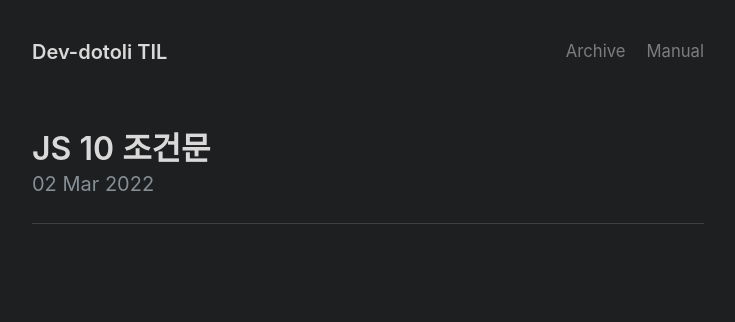
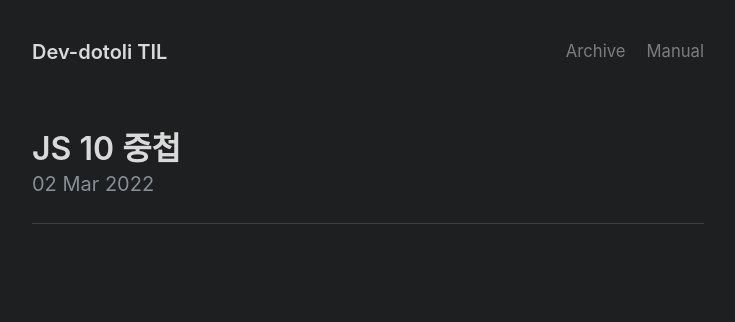
Before and after one commit to Dev-Dotoli/dev-dotoli.github.com, a Jekyll site: the page built from _posts/2022-03-02-JS-10-중첩.md, in a window 1280 px wide. Shown: the top 322 px of the page, without its empty margins (272-1007 px from the left). Built offline with Jekyll 4.4.1, drawn with Linux system fonts in a browser that asks for light colours.

Commit message:
Rename: JS-10

```diff
--- a/_posts/2022-03-02-JS-10-조건문.md
+++ b/_posts/2022-03-02-JS-10-중첩.md
@@ -1,6 +1,6 @@
 ---
 layout: post
-title: JS 10 조건문
+title: JS 10 중첩
 ---
 
 ---
```
